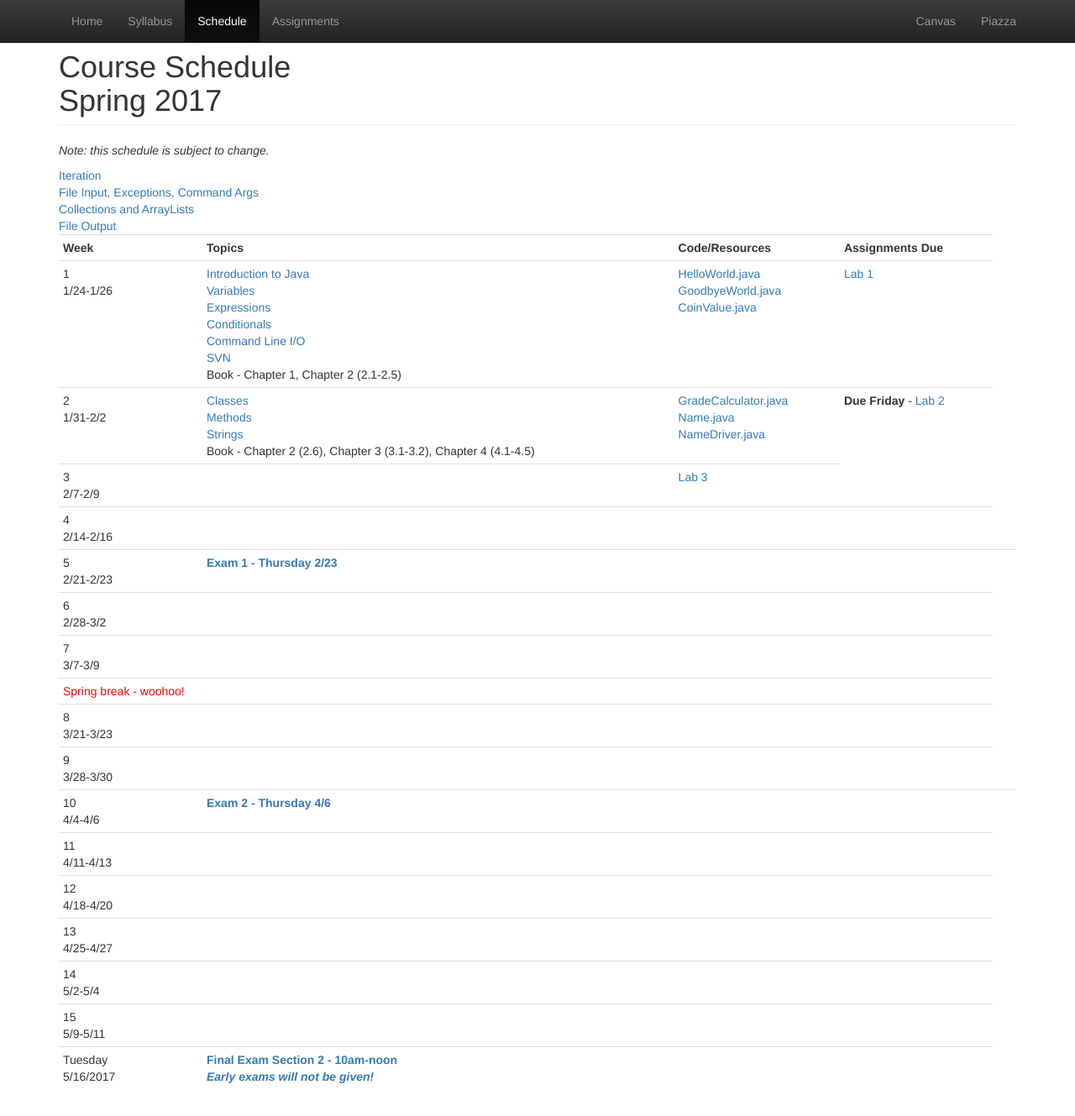
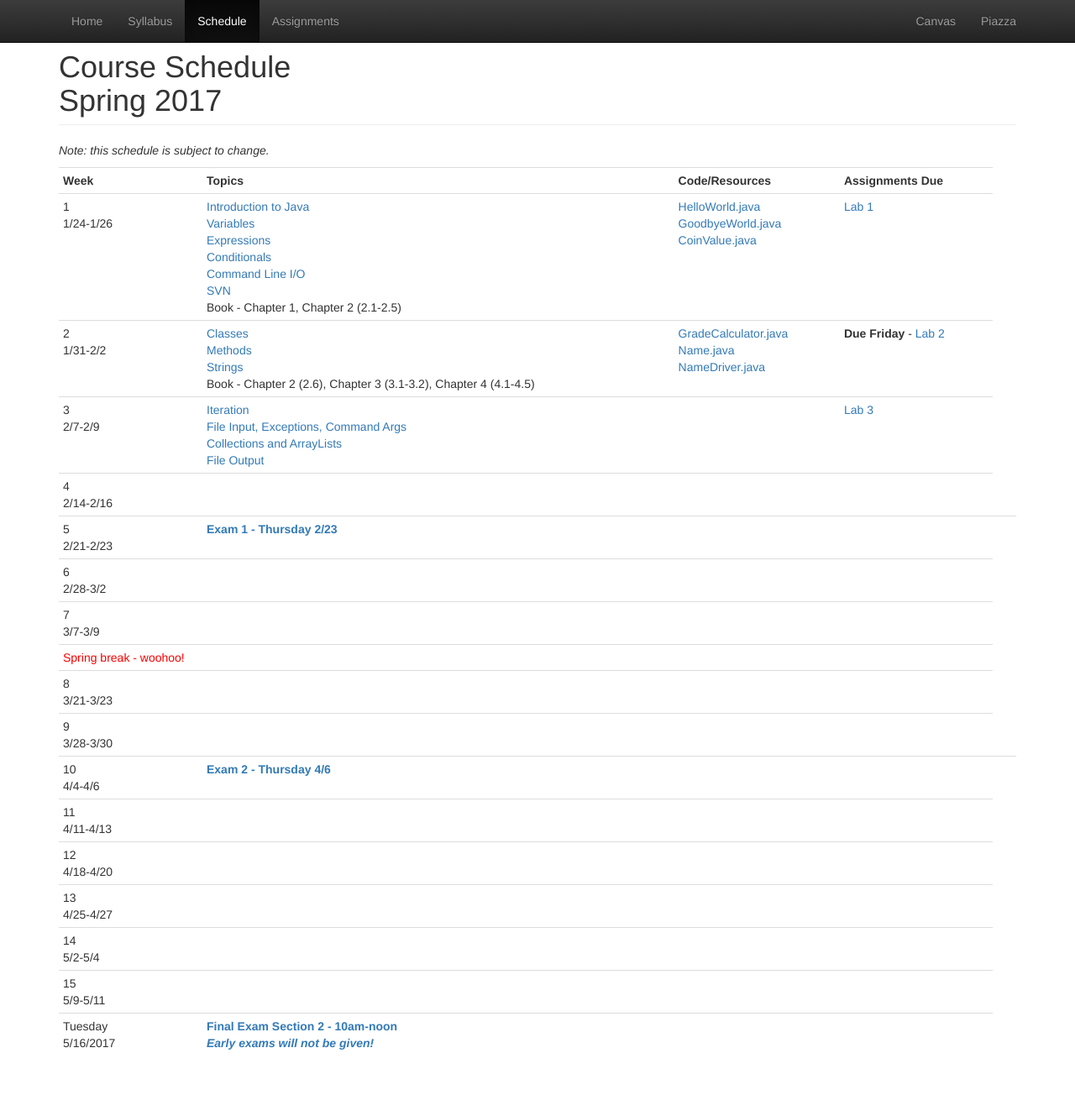
Before and after one commit to CS514-F17/cs514-f17.github.io, a Jekyll site: the page built from schedule.html, in a window 1280 px wide and 1337 px high. Shown: the top 1329 px of the window at 84% size. Built offline with Jekyll 4.4.1, drawn with Linux system fonts in a browser that asks for light colours; some of the changed lines change nothing that is shown.

Commit message:
fix formatting error

```diff
--- a/schedule.html
+++ b/schedule.html
@@ -52,10 +52,12 @@ title: Schedule
 		</tr>
 		<tr>
 			<td>3<br/>2/7-2/9</td>
-			<a href="https://github.com/CS112-S17/notes/blob/master/iteration.md">Iteration</a><br/>
-			<a href="https://github.com/CS112-S17/notes/blob/master/fileinput.md">File Input, Exceptions, Command Args</a><br/>
-			<a href="https://github.com/CS112-S17/notes/blob/master/collections.md">Collections and ArrayLists</a><br/>
-			<a href="https://github.com/CS112-S17/notes/blob/master/fileoutput.md">File Output</a><br/>
+			<td>
+				<a href="https://github.com/CS112-S17/notes/blob/master/iteration.md">Iteration</a><br/>
+				<a href="https://github.com/CS112-S17/notes/blob/master/fileinput.md">File Input, Exceptions, Command Args</a><br/>
+				<a href="https://github.com/CS112-S17/notes/blob/master/collections.md">Collections and ArrayLists</a><br/>
+				<a href="https://github.com/CS112-S17/notes/blob/master/fileoutput.md">File Output</a><br/>
+			</td>
 			<td>
 			</td>
 			<td><a href="https://github.com/CS112-S17/labs/blob/master/lab3.md">Lab 3</a></td>
```
